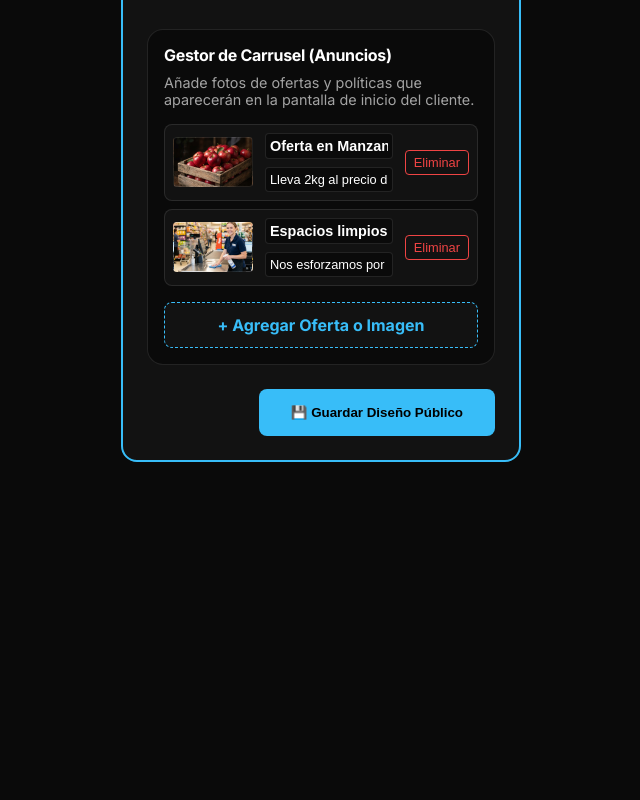
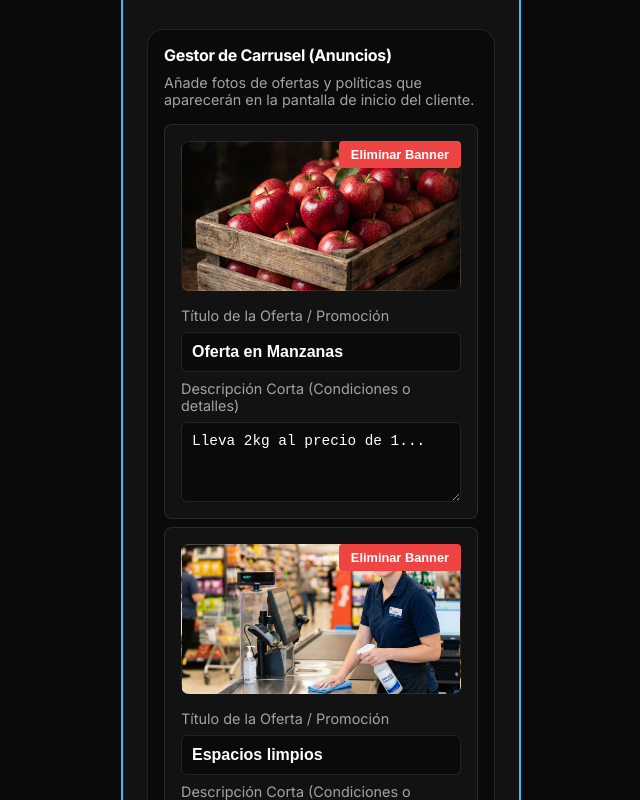
Before and after one commit to mmm5inco/5inco, a Next.js app: page /1/admin in a window 1280 px wide. Shown: the part 3540-4340 px from the top of the page, without its empty margins (319-959 px from the left). Before the commit the page ends 4042 px from the top, so only its background shows below. Built offline with nearby package versions, Linux system fonts and the light colour scheme; no server answers; the database is empty.

Commit message:
Mejoras de UI en gestor de banners y script para solucionar politicas RLS

```diff
--- a/src/app/[slug]/admin/page.tsx
+++ b/src/app/[slug]/admin/page.tsx
@@ -702,32 +702,34 @@ export default function AdminDashboard() {
 
           <div className="flex-col gap-sm" style={{ marginTop: '8px' }}>
             {anuncios.map(anuncio => (
-              <div key={anuncio.id} className="flex-between" style={{ padding: '8px', background: 'var(--bg-secondary)', borderRadius: '8px', border: '1px solid var(--border-glass)' }}>
-                <div style={{ display: 'flex', alignItems: 'center', gap: '12px', flex: 1 }}>
-                  <div style={{ width: '80px', height: '50px', backgroundImage: `url(${anuncio.image})`, backgroundSize: 'cover', backgroundPosition: 'center', borderRadius: '4px', border: '1px solid var(--border-glass)' }}></div>
-                  <div className="flex-col gap-sm" style={{ flex: 1, paddingRight: '12px' }}>
-                    <input
-                      type="text"
-                      placeholder="Título de la promoción..."
-                      value={anuncio.title}
-                      onChange={(e) => setAnuncios(anuncios.map(a => a.id === anuncio.id ? { ...a, title: e.target.value } : a))}
-                      style={{ width: '100%', fontSize: '0.9rem', fontWeight: 'bold', color: 'var(--text-primary)', background: 'var(--bg-primary)', border: '1px solid var(--border-glass)', borderRadius: '4px', padding: '4px' }}
-                    />
-                    <input
-                      type="text"
-                      placeholder="Descripción corta..."
-                      value={anuncio.desc}
-                      onChange={(e) => setAnuncios(anuncios.map(a => a.id === anuncio.id ? { ...a, desc: e.target.value } : a))}
-                      style={{ width: '100%', fontSize: '0.8rem', color: 'var(--text-primary)', background: 'var(--bg-primary)', border: '1px solid var(--border-glass)', borderRadius: '4px', padding: '4px' }}
-                    />
-                  </div>
-                </div>
+              <div key={anuncio.id} className="flex-col gap-md" style={{ padding: '16px', background: 'var(--bg-secondary)', borderRadius: '8px', border: '1px solid var(--border-glass)', position: 'relative' }}>
                 <button
                   onClick={() => setAnuncios(anuncios.filter(a => a.id !== anuncio.id))}
-                  style={{ padding: '4px 8px', fontSize: '0.8rem', color: '#ef4444', background: 'transparent', border: '1px solid #ef4444', borderRadius: '4px', cursor: 'pointer' }}
+                  style={{ position: 'absolute', top: '16px', right: '16px', padding: '6px 12px', fontSize: '0.8rem', color: '#fff', background: '#ef4444', border: 'none', borderRadius: '4px', cursor: 'pointer', fontWeight: 'bold' }}
                 >
-                  Eliminar
+                  Eliminar Banner
                 </button>
+
+                <div style={{ width: '100%', height: '150px', backgroundImage: `url(${anuncio.image})`, backgroundSize: 'cover', backgroundPosition: 'center', borderRadius: '8px', border: '1px solid var(--border-glass)' }}></div>
+
+                <div className="flex-col gap-sm" style={{ width: '100%' }}>
+                  <label style={{ fontSize: '0.9rem', color: 'var(--text-muted)' }}>Título de la Oferta / Promoción</label>
+                  <input
+                    type="text"
+                    placeholder="Ej: Descuento en frutas..."
+                    value={anuncio.title}
+                    onChange={(e) => setAnuncios(anuncios.map(a => a.id === anuncio.id ? { ...a, title: e.target.value } : a))}
+                    style={{ width: '100%', fontSize: '1rem', fontWeight: 'bold', color: 'var(--text-primary)', background: 'var(--bg-primary)', border: '1px solid var(--border-glass)', borderRadius: '6px', padding: '10px' }}
+                  />
+
+                  <label style={{ fontSize: '0.9rem', color: 'var(--text-muted)' }}>Descripción Corta (Condiciones o detalles)</label>
+                  <textarea
+                    placeholder="Ej: 20% de descuento todos los jueves pagando con efectivo..."
+                    value={anuncio.desc}
+                    onChange={(e) => setAnuncios(anuncios.map(a => a.id === anuncio.id ? { ...a, desc: e.target.value } : a))}
+                    style={{ width: '100%', fontSize: '0.9rem', color: 'var(--text-primary)', background: 'var(--bg-primary)', border: '1px solid var(--border-glass)', borderRadius: '6px', padding: '10px', minHeight: '80px', resize: 'vertical' }}
+                  />
+                </div>
               </div>
             ))}
           </div>
```
Also changed, not shown: 1 other file (tests, documents, lock files or other folders).
